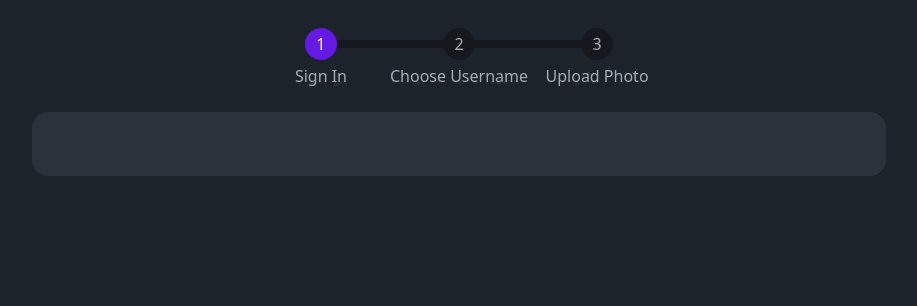
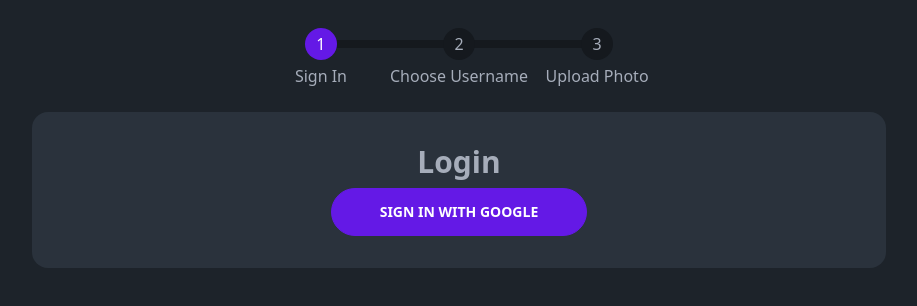
Before and after one commit to AliSajid/firetut, a SvelteKit app: page /login in a window 1280 px wide. Shown: the top 306 px of the page, without its empty margins (181-1098 px from the left). Built offline with nearby package versions, Linux system fonts and the light colour scheme.

Commit message:
feat: add auth through google

```diff
--- a/src/routes/login/+page.svelte
+++ b/src/routes/login/+page.svelte
@@ -1,5 +1,14 @@
 <script lang="ts">
-    import type { PageData } from './$types';
+    import { auth } from "$lib/firebase";
+    import { GoogleAuthProvider, signInWithPopup, signOut } from "firebase/auth";
 
-    export let data: PageData;
+    async function signInWithGoogle() {
+        const provider = new GoogleAuthProvider();
+        const user = await signInWithPopup(auth, provider);
+
+        console.log(user);
+    }
 </script>
+
+<h2 class="text-3xl text-center font-bold">Login</h2>
+<button class="btn btn-circle btn-primary btn-wide" on:click={signInWithGoogle}>Sign in with Google</button>
```
